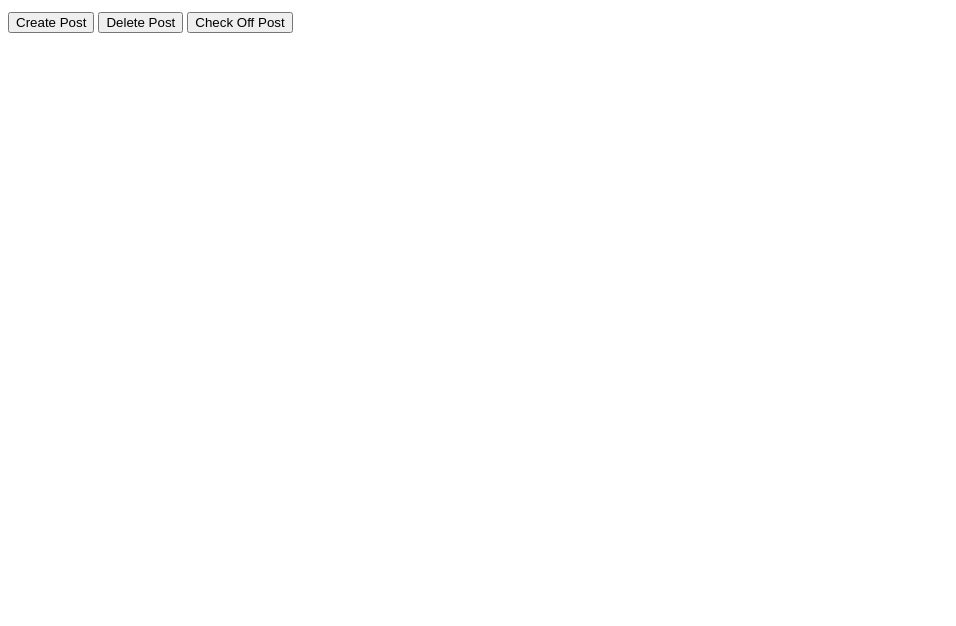
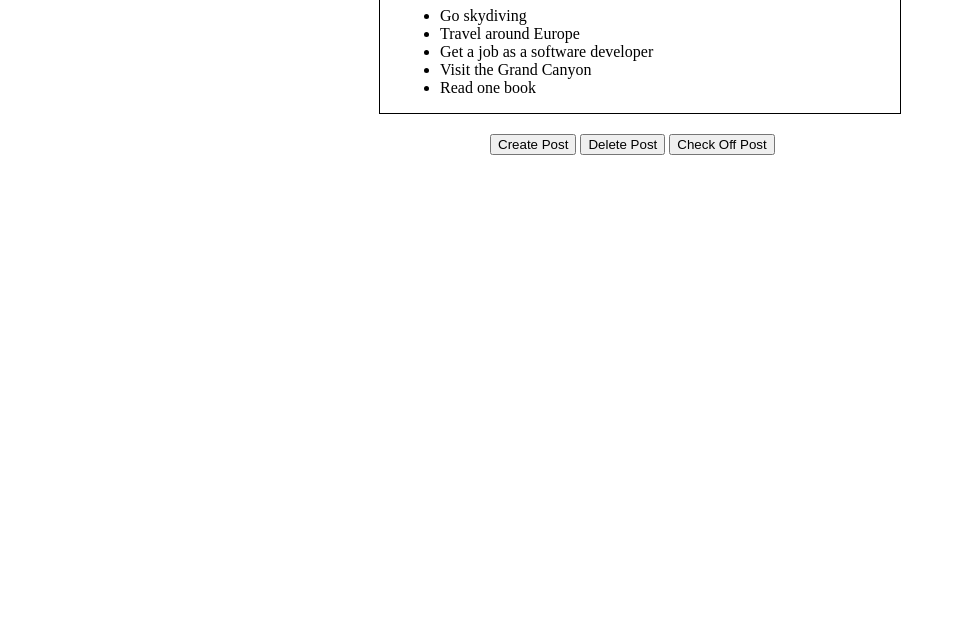
Before and after one commit to maripal/node-capstone-tasks, a website: page public/index.html in a window 1280 px wide. Shown: the part 174-800 px from the top of the page, without its empty margins (0-956 px from the left). Drawn offline with nearby package versions, Linux system fonts and the light colour scheme.

Commit message:
added styles to center div

```diff
--- a/public/main.css
+++ b/public/main.css
@@ -1,3 +1,23 @@
+body {
+    box-sizing: border-box;
+    margin: 0;
+    padding: 0;
+}
+
+.postsListSection {
+    margin: 0 auto;
+    width: 500px;
+    border: 1px solid black;
+    padding-left: 20px;
+    margin-top: 100px;
+}
+
+.buttonsSection {
+    margin: 0 auto;
+    width: 300px;
+    margin-top: 20px;
+}
+
 .createNewPostPopUp {
     display: none;
     width: 300px;
```
